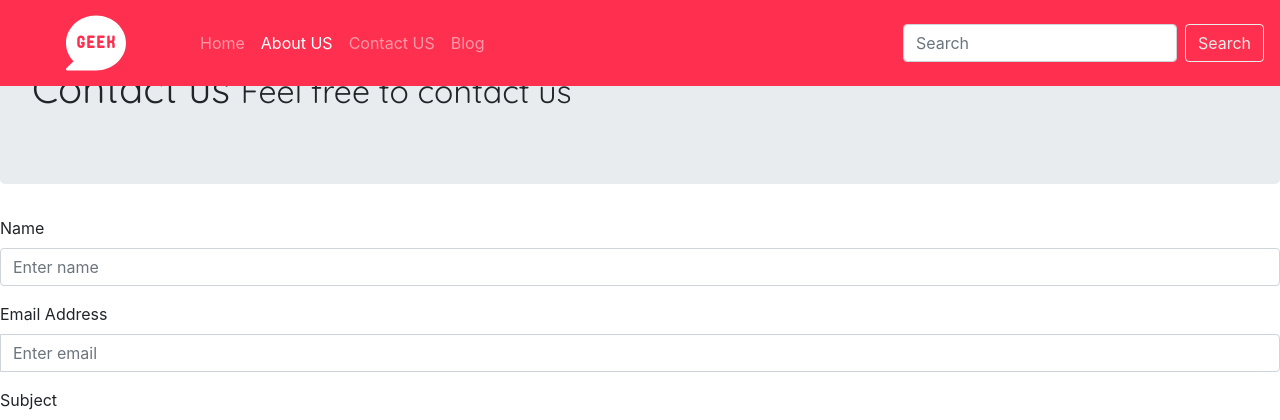
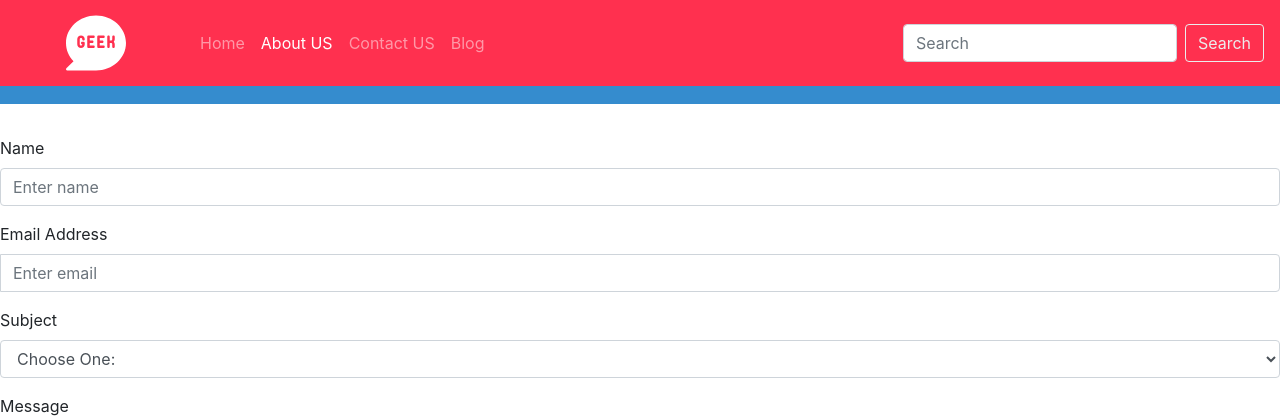
Before and after one commit to pawanrai9999/WebTechProject, a PHP site: page /contact.php in a window 1280 px wide. Shown: the top 420 px of the page. Run offline with PHP 8.4, Linux system fonts and the light colour scheme.

Commit message:
Added contact.php css

```diff
--- /dev/null
+++ b/assets/css/contact.css
@@ -0,0 +1,19 @@
+/*
+Author: Pawan
+Date: Oct 22, 2018
+File Name: contact.css
+Lisence: MIT
+*/
+.jumbotron {
+background: #358CCE;
+color: #FFF;
+border-radius: 0px;
+}
+.jumbotron-sm { padding-top: 24px;
+padding-bottom: 24px; }
+.jumbotron small {
+color: #FFF;
+}
+.h1 small {
+font-size: 24px;
+}
--- a/contact.php
+++ b/contact.php
@@ -16,6 +16,7 @@
         <link rel="icon" href="assets/media/img/geek.png">
         <link href="assets/css/bootstrap.css" rel="stylesheet">
         <link href="assets/css/style.css" rel="stylesheet">
+        <link href="assets/css/contact.css" rel="stylesheet">
 
         <script src="assets/js/jquery.js"></script>
         <script src="assets/js/popper.js"></script>
```
